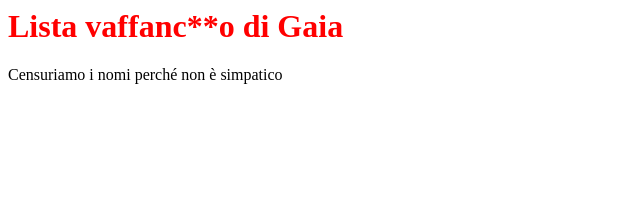
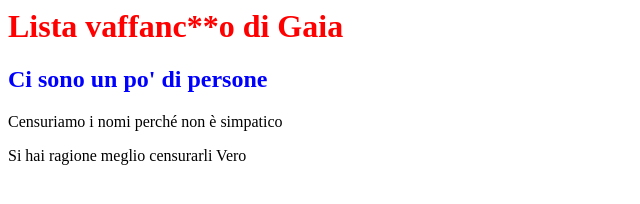
Before and after one commit to DDDDogui/esercitazioni-gitpod, a plain HTML site: page dio.html in a window 1280 px wide. Shown: the whole page, without its empty margins (0-640 px from the left). Drawn offline with Linux system fonts and the light colour scheme.

Commit message:
seconda versione

```diff
--- a/dio.html
+++ b/dio.html
@@ -5,13 +5,20 @@
         </title>
     </head>
     <link href="styles.css" rel="stylesheet">
+    <script src="script.js"></script>
     <body>
 
         <h1>
             Lista vaffanc**o di Gaia
         </h1>
-            <p>
+        <h2>
+            Ci sono un po' di persone
+        </h2>
+        <p>
         Censuriamo i nomi perché non è simpatico
+        </p>
+        <p>Si hai ragione meglio censurarli
+            Vero
         </p>
     </body>
 </html>
--- /dev/null
+++ b/script.js
@@ -0,0 +1 @@
+console.log("mannaggia all'altissimo");
--- a/styles.css
+++ b/styles.css
@@ -2,3 +2,7 @@ h1
 {
     color : red;
 }
+h2
+{
+    color : blue;
+}
```
